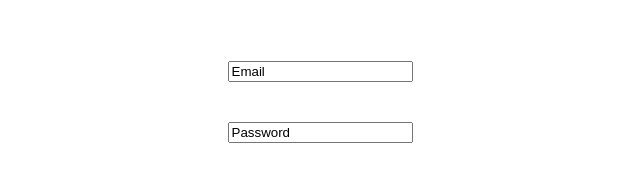
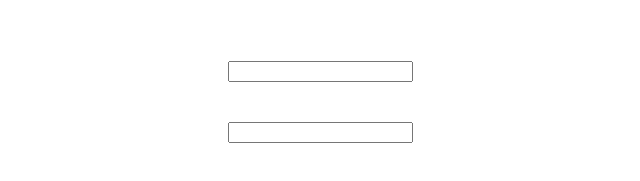
Before and after one commit to pipersjames/t3a2react-app, a React (Create React App) app: page /login in a window 1280 px wide. Shown: the part 233-414 px from the top of the page, without its empty margins (320-960 px from the left). Built offline with nearby package versions, Linux system fonts and the light colour scheme.

Commit message:
cookie package and login logic
installed package for handling cookies securely and added some logic for form submission that has been commented out pending the URL for the Server

```diff
--- a/package.json
+++ b/package.json
@@ -6,6 +6,7 @@
     "@testing-library/jest-dom": "^5.17.0",
     "@testing-library/react": "^13.4.0",
     "@testing-library/user-event": "^13.5.0",
+    "js-cookie": "^3.0.5",
     "react": "^18.2.0",
     "react-dom": "^18.2.0",
     "react-router-dom": "^6.22.0",
--- a/src/components/LoginForm.jsx
+++ b/src/components/LoginForm.jsx
@@ -1,23 +1,59 @@
+import { useState } from "react"
+import Cookies from 'js-cookie'
+import { useNavigate} from 'react-router-dom'
 
 export default function LoginForm() {
+
+    const navigate = useNavigate()
+
+    const [email, setEmail] = useState('')
+    const [password, setPassword] = useState('')
+
+    const handleSubmit  = async (event) => {
+        event.preventDefault()
+
+        navigate('/')
+
+    //     try {
+    //         const response = await fetch("apiEndPoint/login")
+
+    //         if (response.ok) {
+    //             const data = await response.json()
+    //             const token = data.token
+
+    //             Cookies.set('jwt', token, { secure: true, sameSite: 'Strict', expires: 7 })
+
+    //             history.push('/')
+
+    //         } else {
+    //             console.error('Authentication failed')
+    //         }
+
+    //     } catch (error) {
+    //         console.error(error)
+    //     }
+     }
+
 
     return (
         <div className="loginFormContainer">
             <h2>Stream-Lined</h2>
             <h1>Login To Your Account</h1>
-            <form autoComplete="on" className="loginForm">
+            <form autoComplete="on" className="loginForm" onSubmit={handleSubmit}>
                 <input type="text"
                 name="emailInput"
                 id="emailInput"
-                value="Email"
+                value={email}
                 className="loginInputs"
+                onChange={(e) => setEmail(e.target.value)}
                 />
                 <input
                 type="text"
                 name="passwordInput"
                 id="passwordInput"
-                value="Password"
+                value={password}
                 className="loginInputs"
+                onChange={(e) => setPassword(e.target.value)}
                 />
                 <input
                 type="submit"
```
Also changed, not shown: 1 other file (tests, documents, lock files or other folders).
